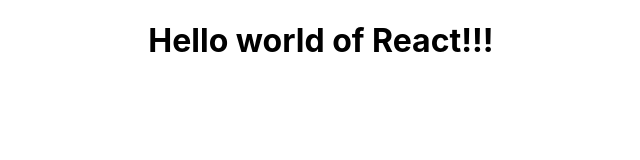
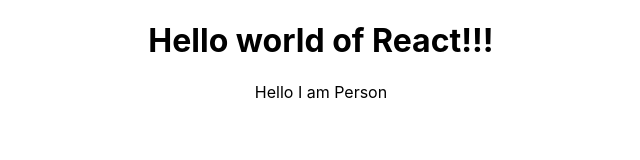
Before and after one commit to bhagat9198/reactComplete, a React (Create React App) app: page / in a window 1280 px wide. Shown: the top 160 px of the page, without its empty margins (319-959 px from the left). Built offline with nearby package versions, Linux system fonts and the light colour scheme.

Commit message:
3..8 Creating a Functional Component

```diff
--- a/src/App.js
+++ b/src/App.js
@@ -17,28 +17,24 @@
 import React, {Component} from 'react';
 import './App.css';
 
+// import the Person componenent
+// no need to mention '.js' extension.
+import Person from './Person/Person';
+
 class App extends Component {
   render() {
-    // return (
-    //   <div className="App">
-    //     <h1>Hello React App</h1>
-    //   </div>
-    // );
-
-    // writing abouve code in js form
-
-    // createElement() : takes infinite num of agruments(main 3)
-      // 1. html element(div, p, section)
-      // 2. configration like adding css class
-      // 3. subchild of html element
-
-    // in this 'h1' element as taken as text not as text
-    // setting no configration
-    // return React.createElement('div', null, 'h1', 'Hello World');
-
-    // to make 'h1' as an element, we have to create another element within parent element
-    // configation can be set as object. as 'class' is keyword in js. thus css classes are reffered as 'className'
-    return React.createElement('div', {className: 'App'}, React.createElement('h1', null, 'Hello world of React!!!'));
+    return (
+      // should be wrapped around only one component
+      // should use 'className' instead of 'class'
+      // <div class="App">
+      <div className="App">
+        <h1>Hello world of React!!!</h1>
+        {/* <Person></Person> */}
+        {/* or */}
+        <Person />
+      </div>
+      // <h2>Hey!!</h2>
+    );
   }
 }
 export default App;
--- /dev/null
+++ b/src/Person/Person.js
@@ -0,0 +1,12 @@
+// as we are creating component, we have to import react
+import React from 'react';
+import { render } from '@testing-library/react';
+
+// we can create componenet, as we have done in App.js with help of class. but wew can do with help of functions
+
+// as it is component, it can be uppercase. but genearlly functions are in lower case
+const person = () => {
+  return <p>Hello I am Person</p>;
+};
+
+export default person;
```
Also changed, not shown: public/index.html (+0 -23 lines), zznotes.txt.
